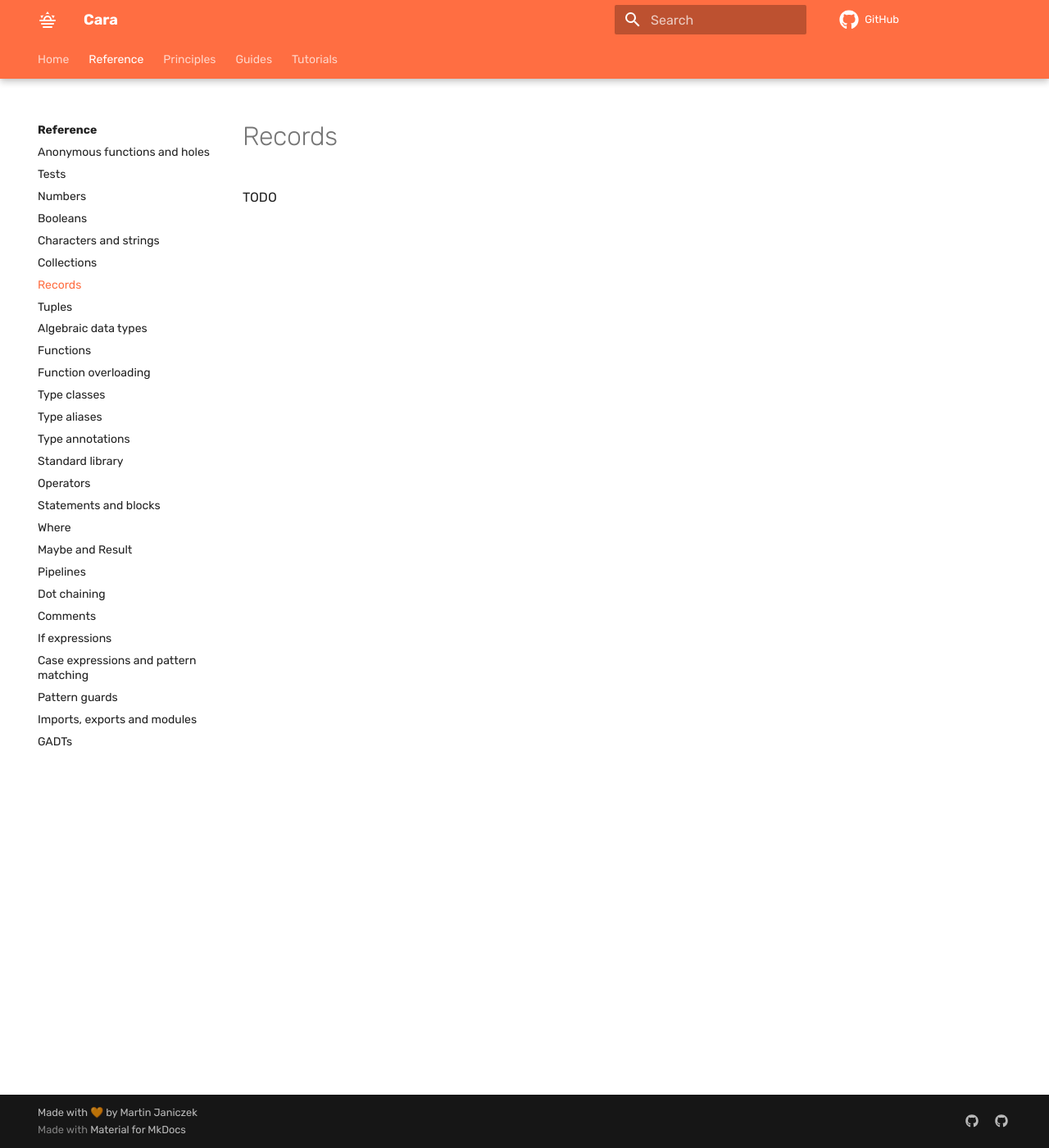
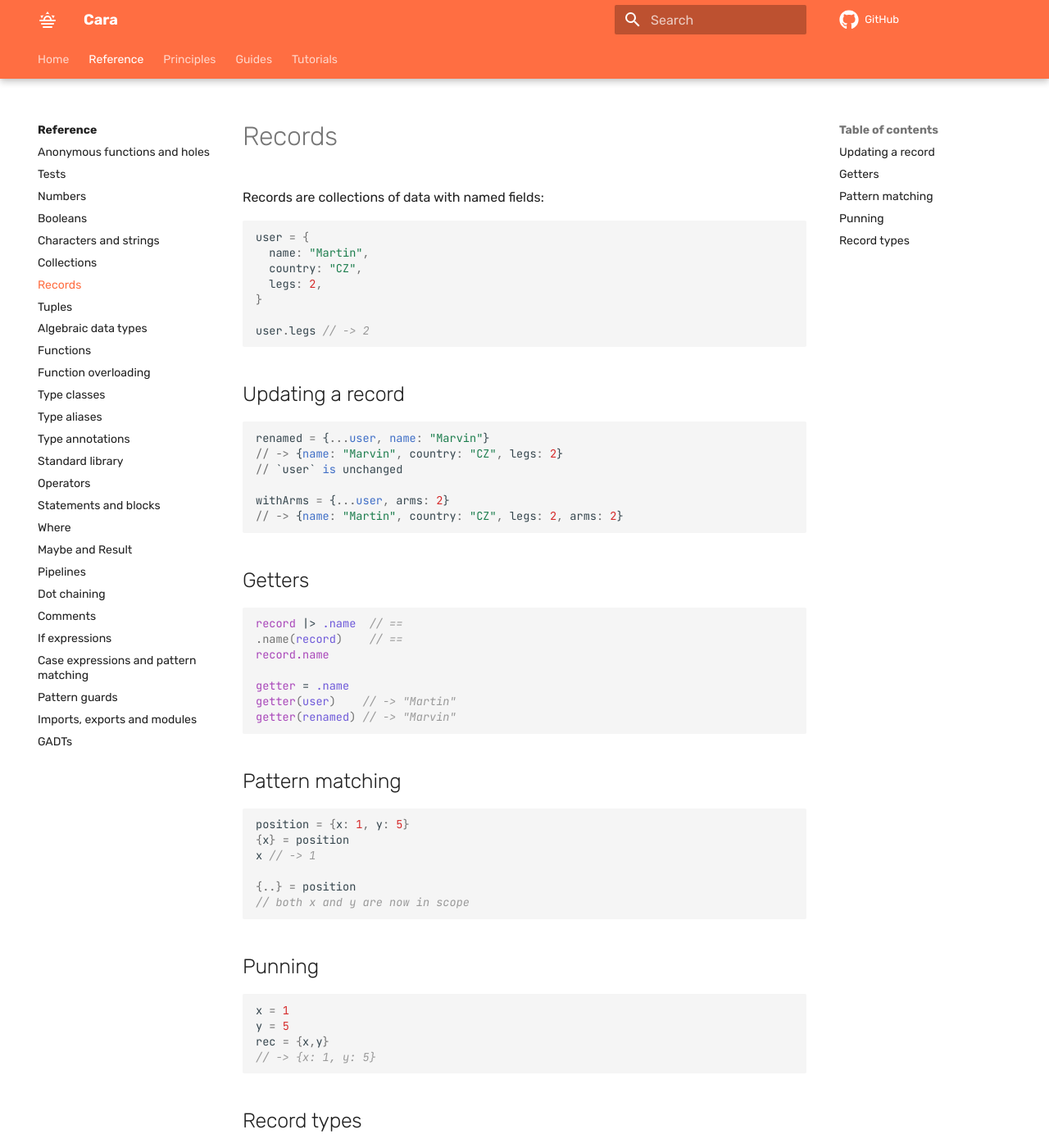
Before and after one commit to cara-lang/website, an MkDocs documentation site: the page built from docs/reference/records.md, in a window 1280 px wide and 1400 px high. Shown: the whole window at 82% size. Built offline with MkDocs 1.6.1 and Material for MkDocs 9.7.7, drawn with Linux system fonts in a browser that asks for light colours; plug-ins that fetch from the network failed and are left out; comment, search, counter and statistics services are not loaded; some of the changed text lies outside the part shown.

Commit message:
Add records section

````diff
--- a/docs/reference/records.md
+++ b/docs/reference/records.md
@@ -1,3 +1,67 @@
 # Records
 
-TODO
+Records are collections of data with named fields:
+
+``` cara
+user = {
+  name: "Martin",
+  country: "CZ",
+  legs: 2,
+}
+
+user.legs // -> 2
+```
+
+## Updating a record
+
+``` cara
+renamed = {...user, name: "Marvin"}
+// -> {name: "Marvin", country: "CZ", legs: 2}
+// `user` is unchanged
+
+withArms = {...user, arms: 2}
+// -> {name: "Martin", country: "CZ", legs: 2, arms: 2}
+```
+
+## Getters
+
+``` cara
+record |> .name  // ==
+.name(record)    // ==
+record.name
+
+getter = .name
+getter(user)    // -> "Martin"
+getter(renamed) // -> "Marvin"
+```
+
+## Pattern matching
+
+``` cara
+position = {x: 1, y: 5}
+{x} = position
+x // -> 1
+
+{..} = position
+// both x and y are now in scope
+```
+
+## Punning
+
+``` cara
+x = 1
+y = 5
+rec = {x,y}
+// -> {x: 1, y: 5}
+```
+
+## Record types
+
+``` cara
+type alias XY = {
+  x: Int,
+  y: Int,
+}
+
+pos: XY = {x: 1, y: 5}
+```
````
